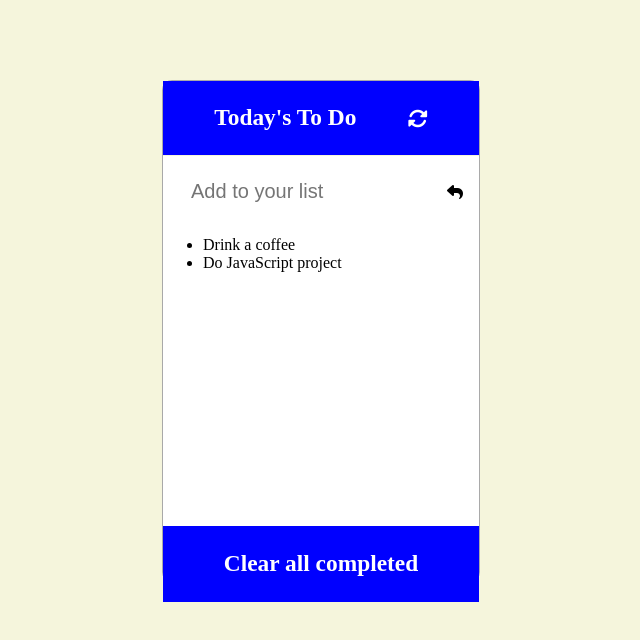
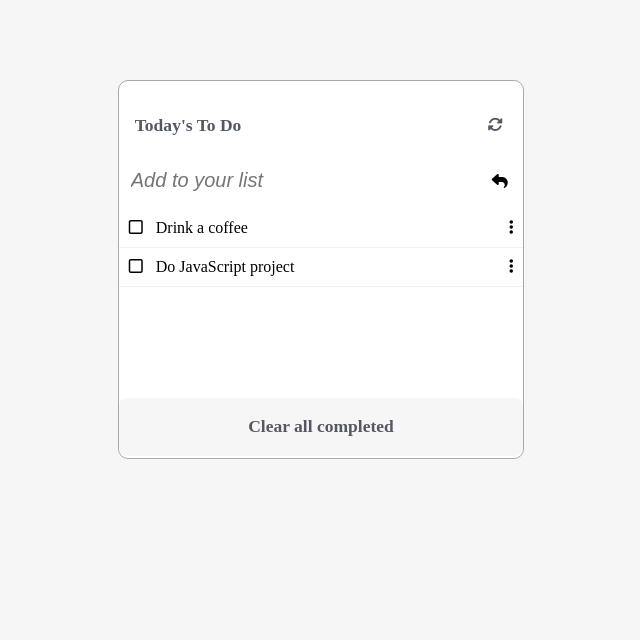
Before and after one commit to Takhmina175/Todo-list, a website built with webpack: page src/index.html in a window 1280 px wide. Shown: the whole page, without its empty margins (319-959 px from the left). Built offline with nearby package versions, Linux system fonts and the light colour scheme.

Commit message:
Add style to Todo-list

```diff
--- a/src/index.html
+++ b/src/index.html
@@ -25,8 +25,11 @@
         </div>
 
         <div class="content">
-          <ul id="todo-list">
-          </ul>
+          <div id="listToDo">
+            <ul id="todo-list">
+
+            </ul>
+          </div><br />
         </div>
         <div class="footer">
             <h3>Clear all completed</h3>
--- a/src/index.js
+++ b/src/index.js
@@ -18,8 +18,20 @@ const listToDo = [
 ];
 const list = document.querySelector('#todo-list');
 listToDo.forEach((todoItem) => {
-  const newToDo = document.createElement('li');
-  newToDo.innerHTML = '<i class="far fa-square"></i>';
+  const unorderedList = document.createElement('li');
+
+  const checkButton = document.createElement('div');
+  checkButton.id = 'checkList';
+  checkButton.innerHTML = '<i class="far fa-square"></i>';
+  unorderedList.append(checkButton);
+
+  const newToDo = document.createElement('p');
   newToDo.innerText = todoItem.description;
-  list.append(newToDo);
+  unorderedList.append(newToDo);
+
+  const moveButton = document.createElement('div');
+  moveButton.id = 'moveList';
+  moveButton.innerHTML = '<i class="fas fa-ellipsis-v"></i>';
+  unorderedList.append(moveButton);
+  list.append(unorderedList);
 });
--- a/src/style.css
+++ b/src/style.css
@@ -1,55 +1,54 @@
 body {
-  background-color: beige;
+  background-color: #f6f6f6;
 }
 
 .container {
-  width: 25%;
+  width: 32%;
   background-color: white;
-  height: 500px;
+  height: 377px;
   border: 1px solid darkgray;
   margin: 5em auto;
   border-radius: 10px;
 }
 
 .header {
+  color: #545862;
+  font-size: 15px;
+  font-weight: 400;
+  padding: 1rem;
+  line-height: 20px;
+  margin: 0;
+  width: 91%;
+  text-overflow: ellipsis;
+  overflow: hidden;
+  white-space: nowrap;
   display: flex;
-  border-bottom: 1px solid beige;
-  justify-content: space-evenly;
-  background-color: blue;
-  color: white;
-  font-size: 20px;
-}
-
-.fas {
-  margin-top: 28px;
+  justify-content: space-between;
 }
 
 .add-to-do {
   margin-left: 10px;
-  margin-bottom: 2em;
+  margin-bottom: 1em;
 }
 
 #input {
   border: none;
   font-size: 20px;
-  width: 250px;
-  padding-left: 18px;
+  width: 90%;
+  font-style: italic;
 }
 
 .content {
-  height: 58%;
+  height: 50%;
 }
 
 .footer {
   text-align: center;
   padding: 1px;
-  font-size: 20px;
-  background-color: blue;
-  color: white;
-}
-
-#list {
-  list-style-type: none;
+  font-size: 15px;
+  background-color: #f6f6f6;
+  color: #545862;
+  border-radius: 8px;
 }
 
 .text {
@@ -62,6 +61,31 @@ body {
   justify-content: space-between;
 }
 
-.fa-trash-alt {
-  margin-right: 35px;
+li > p {
+  width: 23em;
 }
+
+#todo-list p {
+  background: white;
+  padding: 0;
+  margin: 0;
+}
+
+ul {
+  padding: 0;
+  list-style-type: none;
+}
+
+li {
+  display: flex;
+  border-bottom: 1px solid rgba(112, 78, 78, 0.08);
+  padding: 10px;
+}
+
+#checkList {
+  padding-right: 13px;
+}
+
+.fa-sync-alt {
+  align-self: center;
+}
```
Also changed, not shown: package.json (+8 -8 lines), 2 other files.
